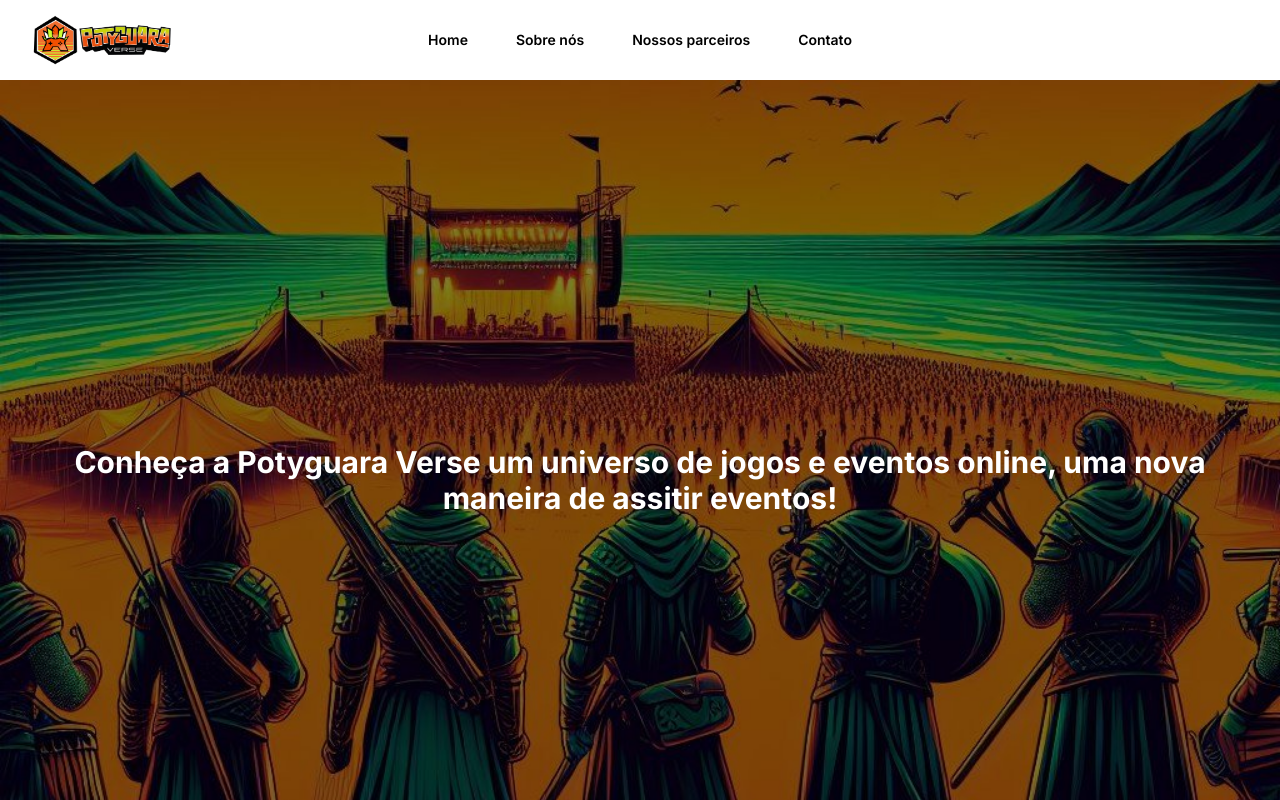
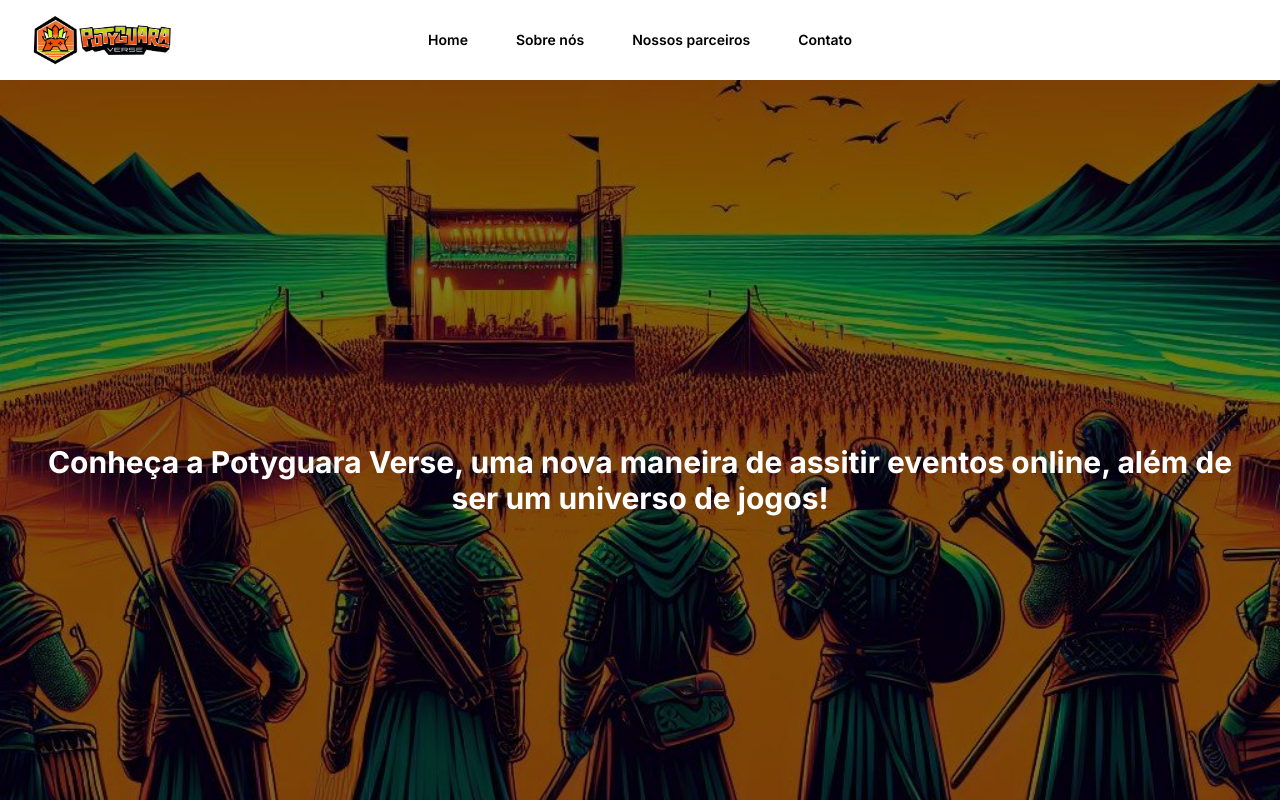
Before and after one commit to marinarosas/potyguara-verse-site, a Next.js app: page / in a window 1280 px wide. Shown: the top 800 px of the page. Built offline with nearby package versions, Linux system fonts and the light colour scheme.

Commit message:
improvemnt: Change frase

```diff
--- a/src/components/HomePage/index.tsx
+++ b/src/components/HomePage/index.tsx
@@ -18,8 +18,8 @@ export function Homepage() {
       }}
     >
       <h1 className="flex justify-center text-center text-white font-bold text-4xl lg:text-3xl px-8 ">
-        Conheça a Potyguara Verse um universo de jogos e eventos online, uma nova
-        maneira de assitir eventos!
+        Conheça a Potyguara Verse, uma nova
+        maneira de assitir eventos online, além de ser um universo de jogos!
       </h1>
       {/* <div className="flex flex-col lg:flex-row gap-12">
         <Button variant="default" size="lg" >Baixe a plataforma</Button>
```
